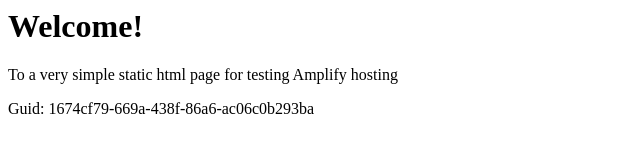
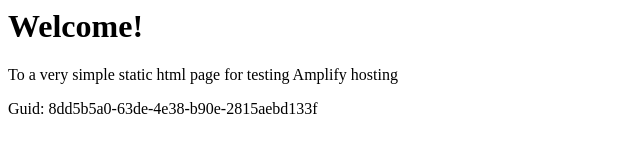
Before and after one commit to aws-aemilia-kix/Github-PR-Commit-Integration-Test-DoNotTouch-Gith-BKMSSQOA-v1-preprod-ap-northeast-3, a website: page src/index.html in a window 1280 px wide. Shown: the full height of the page, 0-640 px from the left. Drawn offline with Linux system fonts and the light colour scheme.

Commit message:
commit from integ tests

```diff
--- a/src/index.html
+++ b/src/index.html
@@ -12,6 +12,6 @@
 <body>
     <h1>Welcome!</h1>
     <p>To a very simple static html page for testing Amplify hosting</p>
-    <p>Guid: 1674cf79-669a-438f-86a6-ac06c0b293ba</p></body>
+    <p>Guid: 8dd5b5a0-63de-4e38-b90e-2815aebd133f</p></body>
 
 </html>
```
